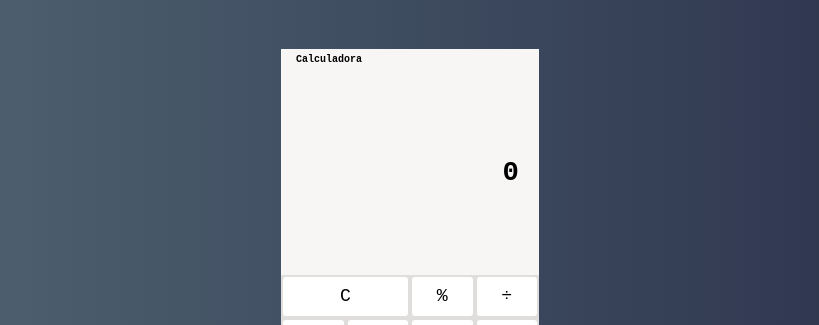
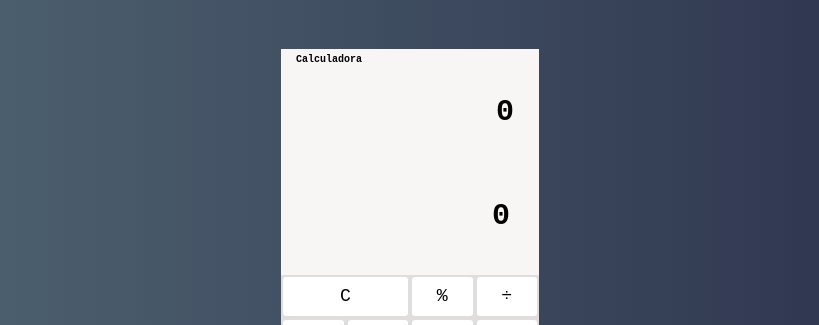
Before and after one commit to Rene-Antunes/calculadora-app, a React (Create React App) app: page / in a window 1280 px wide. Shown: the part 131-456 px from the top of the page, without its empty margins (230-1049 px from the left). Built offline with nearby package versions, Linux system fonts and the light colour scheme.

Commit message:
feat: adding a display history

```diff
--- a/src/Components/Display.css
+++ b/src/Components/Display.css
@@ -1,8 +1,9 @@
 .display{
     grid-column: span 4;
+
     background-color: rgba(248, 245, 245);
 
-    display: flex;
+    display: block;
     justify-content: flex-end;
     align-items: center;
     padding: 20px;
@@ -11,3 +12,33 @@
     color: black;
     overflow: hidden;
 }
+
+.display1{
+
+    background-color: rgba(248, 245, 245);
+    position: relative;
+    text-align: end;
+    justify-content: flex-end;
+    align-items: center;
+    padding: 5px;
+    font-size: 1.1em;
+    font-weight: bold;
+    color: black;
+
+}
+
+.display2{
+
+    background-color: rgba(248, 245, 245);
+    position: relative;
+    text-align: end;
+    justify-content: flex-end;
+    align-items: end;
+    padding: 5px;
+    margin-right: 4px;
+    margin-top: 60px;
+    font-size: 1.1em;
+    font-weight: bold;
+    color: black;
+
+}
--- a/src/Components/Display.jsx
+++ b/src/Components/Display.jsx
@@ -2,4 +2,10 @@ import React from "react";
 import './Display.css'
 
 export default props =>
-    <div className="display">{props.value} </div>
+        <div className="display">
+
+            <div className="display1">{props.value} </div>
+
+            <div className="display2"> {props.value}</div>
+
+        </div>
```
